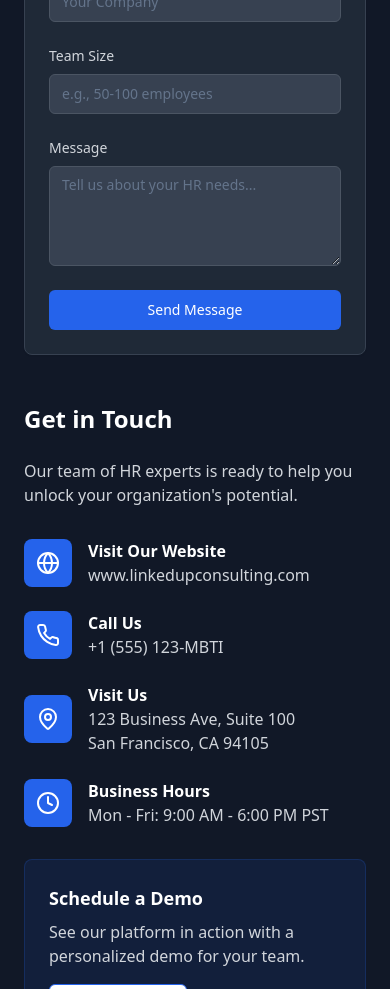
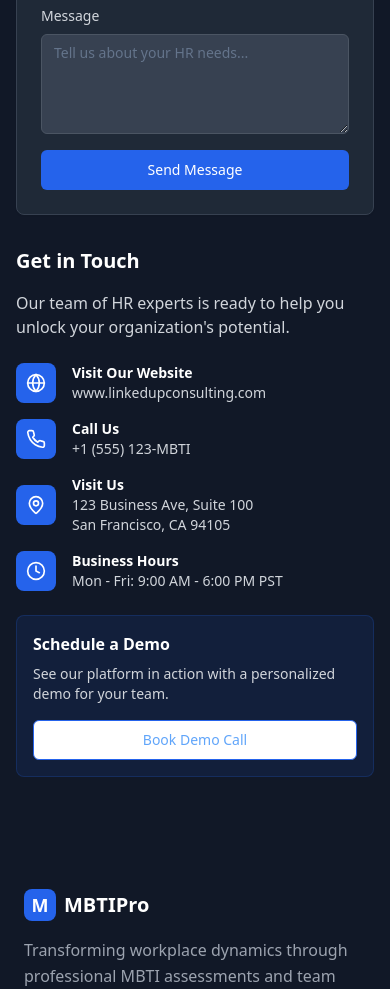
Before and after one commit to Mindstine222/persona-pathway-hub, a React (Vite) app: page /mbti in a window 390 px wide. Shown: the part 9200-10189 px from the top of the page. Built offline with nearby package versions, Linux system fonts and the light colour scheme.

Commit message:
Fix: Home page responsiveness
Ensured the home page design adapts to various screen sizes, including mobile, tablet, and other devices, by adjusting layouts and styles.

```diff
--- a/src/components/Contact.tsx
+++ b/src/components/Contact.tsx
@@ -7,24 +7,24 @@ import { Mail, Phone, MapPin, Clock, Globe } from "lucide-react";
 
 const Contact = () => {
   return (
-    <section id="contact" className="py-20 bg-gray-900 text-white">
-      <div className="container mx-auto px-6">
-        <div className="text-center mb-16">
-          <h2 className="text-4xl font-bold mb-4">
+    <section id="contact" className="py-12 md:py-20 bg-gray-900 text-white">
+      <div className="container mx-auto px-4 sm:px-6">
+        <div className="text-center mb-12 md:mb-16">
+          <h2 className="text-3xl md:text-4xl font-bold mb-4">
             Ready to Transform Your Team?
           </h2>
-          <p className="text-xl text-gray-300 max-w-3xl mx-auto">
+          <p className="text-lg md:text-xl text-gray-300 max-w-3xl mx-auto px-4">
             Get in touch with our HR experts to discuss your organization's needs and find the perfect solution.
           </p>
         </div>
 
-        <div className="grid lg:grid-cols-2 gap-12">
+        <div className="grid lg:grid-cols-2 gap-8 lg:gap-12">
           {/* Contact Form */}
           <Card className="bg-gray-800 border-gray-700">
             <CardHeader>
-              <CardTitle className="text-white text-2xl">Send us a message</CardTitle>
+              <CardTitle className="text-white text-xl md:text-2xl">Send us a message</CardTitle>
             </CardHeader>
-            <CardContent className="space-y-6">
+            <CardContent className="space-y-4 sm:space-y-6">
               <div className="grid md:grid-cols-2 gap-4">
                 <div>
                   <label className="block text-sm font-medium text-gray-300 mb-2">First Name</label>
@@ -66,62 +66,62 @@ const Contact = () => {
           </Card>
 
           {/* Contact Information */}
-          <div className="space-y-8">
+          <div className="space-y-6 sm:space-y-8">
             <div>
-              <h3 className="text-2xl font-bold mb-6">Get in Touch</h3>
-              <p className="text-gray-300 mb-8">
+              <h3 className="text-xl md:text-2xl font-bold mb-4 sm:mb-6">Get in Touch</h3>
+              <p className="text-gray-300 mb-6 sm:mb-8">
                 Our team of HR experts is ready to help you unlock your organization's potential.
               </p>
             </div>
 
-            <div className="space-y-6">
+            <div className="space-y-4 sm:space-y-6">
               <div className="flex items-center gap-4">
-                <div className="w-12 h-12 bg-blue-600 rounded-lg flex items-center justify-center">
-                  <Globe className="h-6 w-6 text-white" />
+                <div className="w-10 h-10 sm:w-12 sm:h-12 bg-blue-600 rounded-lg flex items-center justify-center flex-shrink-0">
+                  <Globe className="h-5 w-5 sm:h-6 sm:w-6 text-white" />
                 </div>
-                <div>
-                  <div className="font-semibold">Visit Our Website</div>
-                  <div className="text-gray-300">www.linkedupconsulting.com</div>
+                <div className="min-w-0">
+                  <div className="font-semibold text-sm sm:text-base">Visit Our Website</div>
+                  <div className="text-gray-300 text-sm sm:text-base break-all">www.linkedupconsulting.com</div>
                 </div>
               </div>
 
               <div className="flex items-center gap-4">
-                <div className="w-12 h-12 bg-blue-600 rounded-lg flex items-center justify-center">
-                  <Phone className="h-6 w-6 text-white" />
+                <div className="w-10 h-10 sm:w-12 sm:h-12 bg-blue-600 rounded-lg flex items-center justify-center flex-shrink-0">
+                  <Phone className="h-5 w-5 sm:h-6 sm:w-6 text-white" />
                 </div>
                 <div>
-                  <div className="font-semibold">Call Us</div>
-                  <div className="text-gray-300">+1 (555) 123-MBTI</div>
+                  <div className="font-semibold text-sm sm:text-base">Call Us</div>
+                  <div className="text-gray-300 text-sm sm:text-base">+1 (555) 123-MBTI</div>
                 </div>
               </div>
 
               <div className="flex items-center gap-4">
-                <div className="w-12 h-12 bg-blue-600 rounded-lg flex items-center justify-center">
-                  <MapPin className="h-6 w-6 text-white" />
+                <div className="w-10 h-10 sm:w-12 sm:h-12 bg-blue-600 rounded-lg flex items-center justify-center flex-shrink-0">
+                  <MapPin className="h-5 w-5 sm:h-6 sm:w-6 text-white" />
                 </div>
                 <div>
-                  <div className="font-semibold">Visit Us</div>
-                  <div className="text-gray-300">123 Business Ave, Suite 100<br />San Francisco, CA 94105</div>
+                  <div className="font-semibold text-sm sm:text-base">Visit Us</div>
+                  <div className="text-gray-300 text-sm sm:text-base">123 Business Ave, Suite 100<br />San Francisco, CA 94105</div>
                 </div>
               </div>
 
               <div className="flex items-center gap-4">
-                <div className="w-12 h-12 bg-blue-600 rounded-lg flex items-center justify-center">
-                  <Clock className="h-6 w-6 text-white" />
+                <div className="w-10 h-10 sm:w-12 sm:h-12 bg-blue-600 rounded-lg flex items-center justify-center flex-shrink-0">
+                  <Clock className="h-5 w-5 sm:h-6 sm:w-6 text-white" />
                 </div>
                 <div>
-                  <div className="font-semibold">Business Hours</div>
-                  <div className="text-gray-300">Mon - Fri: 9:00 AM - 6:00 PM PST</div>
+                  <div className="font-semibold text-sm sm:text-base">Business Hours</div>
+                  <div className="text-gray-300 text-sm sm:text-base">Mon - Fri: 9:00 AM - 6:00 PM PST</div>
                 </div>
               </div>
             </div>
 
-            <div className="bg-blue-600/10 border border-blue-600/20 rounded-lg p-6 mt-8">
-              <h4 className="font-semibold text-lg mb-2">Schedule a Demo</h4>
-              <p className="text-gray-300 mb-4">
+            <div className="bg-blue-600/10 border border-blue-600/20 rounded-lg p-4 sm:p-6 mt-6 sm:mt-8">
+              <h4 className="font-semibold text-base sm:text-lg mb-2">Schedule a Demo</h4>
+              <p className="text-gray-300 mb-4 text-sm sm:text-base">
                 See our platform in action with a personalized demo for your team.
               </p>
-              <Button variant="outline" className="border-blue-600 text-blue-400 hover:bg-blue-600 hover:text-white">
+              <Button variant="outline" className="border-blue-600 text-blue-400 hover:bg-blue-600 hover:text-white w-full sm:w-auto">
                 Book Demo Call
               </Button>
             </div>
--- a/src/components/ServicesOverview.tsx
+++ b/src/components/ServicesOverview.tsx
@@ -104,23 +104,23 @@ const ServicesOverview = () => {
   };
 
   return (
-    <section className="py-20 bg-gray-50">
-      <div className="container mx-auto px-6">
-        <div className="text-center mb-16">
-          <h2 className="text-4xl font-bold text-gray-900 mb-4">
+    <section className="py-12 md:py-20 bg-gray-50">
+      <div className="container mx-auto px-4 sm:px-6">
+        <div className="text-center mb-12 md:mb-16">
+          <h2 className="text-3xl md:text-4xl font-bold text-gray-900 mb-4">
             Comprehensive HR Services
           </h2>
-          <p className="text-xl text-gray-600 max-w-3xl mx-auto">
+          <p className="text-lg md:text-xl text-gray-600 max-w-3xl mx-auto px-4">
             Whether you're an individual looking to advance your career, an organization seeking to optimize your workforce, or an HR professional needing support, we have tailored solutions for you.
           </p>
         </div>
 
-        <div className="grid lg:grid-cols-2 xl:grid-cols-4 gap-8">
+        <div className="grid grid-cols-1 sm:grid-cols-2 lg:grid-cols-2 xl:grid-cols-4 gap-6 md:gap-8">
           {serviceCategories.map((category, index) => {
             const colors = getColorClasses(category.color);
             return (
-              <Card key={index} className="bg-white hover:shadow-xl transition-all duration-300 hover:-translate-y-2 border-0 shadow-lg overflow-hidden">
-                <div className="relative h-48 overflow-hidden">
+              <Card key={index} className="bg-white hover:shadow-xl transition-all duration-300 hover:-translate-y-2 border-0 shadow-lg overflow-hidden h-full flex flex-col">
+                <div className="relative h-40 sm:h-48 overflow-hidden">
                   <img
                     src={category.image}
                     alt={category.title}
@@ -128,37 +128,37 @@ const ServicesOverview = () => {
                   />
                   <div className={`absolute inset-0 ${colors.bg} opacity-80`}></div>
                   <div className="absolute top-4 left-4">
-                    <div className={`w-12 h-12 ${colors.icon} rounded-lg flex items-center justify-center`}>
-                      <category.icon className="h-6 w-6" />
+                    <div className={`w-10 h-10 sm:w-12 sm:h-12 ${colors.icon} rounded-lg flex items-center justify-center`}>
+                      <category.icon className="h-5 w-5 sm:h-6 sm:w-6" />
                     </div>
                   </div>
                 </div>
 
-                <CardHeader>
-                  <CardTitle className="text-xl text-gray-900">{category.title}</CardTitle>
-                  <CardDescription className="text-gray-600">
+                <CardHeader className="pb-2 sm:pb-4">
+                  <CardTitle className="text-lg sm:text-xl text-gray-900 leading-tight">{category.title}</CardTitle>
+                  <CardDescription className="text-sm sm:text-base text-gray-600">
                     {category.description}
                   </CardDescription>
                 </CardHeader>
 
-                <CardContent className="space-y-4">
-                  <ul className="space-y-2">
+                <CardContent className="space-y-4 flex-1 flex flex-col">
+                  <ul className="space-y-2 flex-1">
                     {category.services.map((service, serviceIndex) => (
-                      <li key={serviceIndex} className="flex items-start gap-2 text-sm text-gray-600">
+                      <li key={serviceIndex} className="flex items-start gap-2 text-xs sm:text-sm text-gray-600">
                         <div className="w-1.5 h-1.5 bg-blue-600 rounded-full mt-2 flex-shrink-0"></div>
-                        {service}
+                        <span className="leading-relaxed">{service}</span>
                       </li>
                     ))}
                   </ul>
 
                   {category.title === "MBTI Services" ? (
-                    <Link to="/mbti">
-                      <Button className={`w-full ${colors.button} text-white`}>
+                    <Link to="/mbti" className="mt-auto">
+                      <Button className={`w-full ${colors.button} text-white text-sm sm:text-base py-2 sm:py-3`}>
                         Explore MBTI Services
                       </Button>
                     </Link>
                   ) : (
-                    <Button className={`w-full ${colors.button} text-white`}>
+                    <Button className={`w-full ${colors.button} text-white text-sm sm:text-base py-2 sm:py-3 mt-auto`}>
                       Contact Us
                     </Button>
                   )}
```
Also changed, not shown: src/components/HeroSection.tsx (+26 -26 lines).
